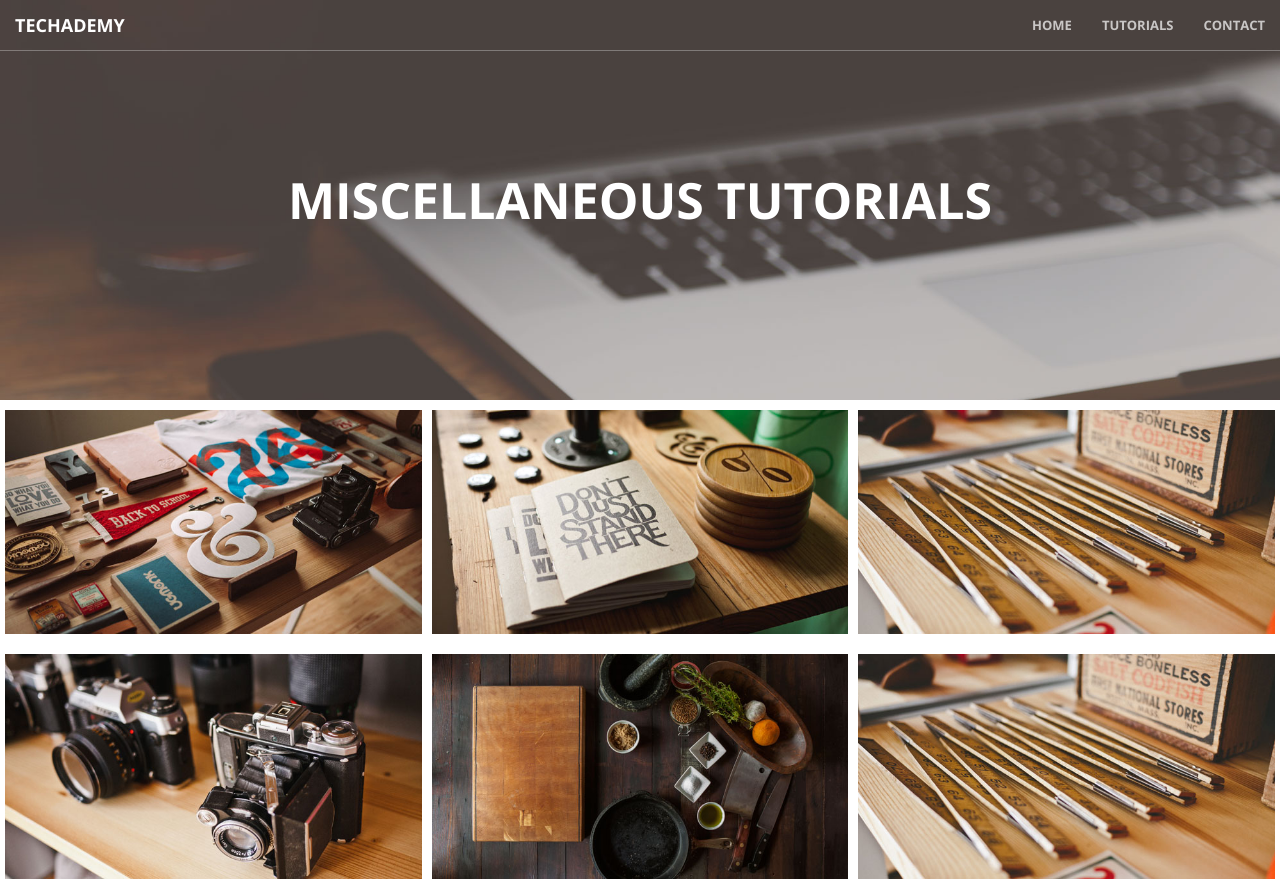
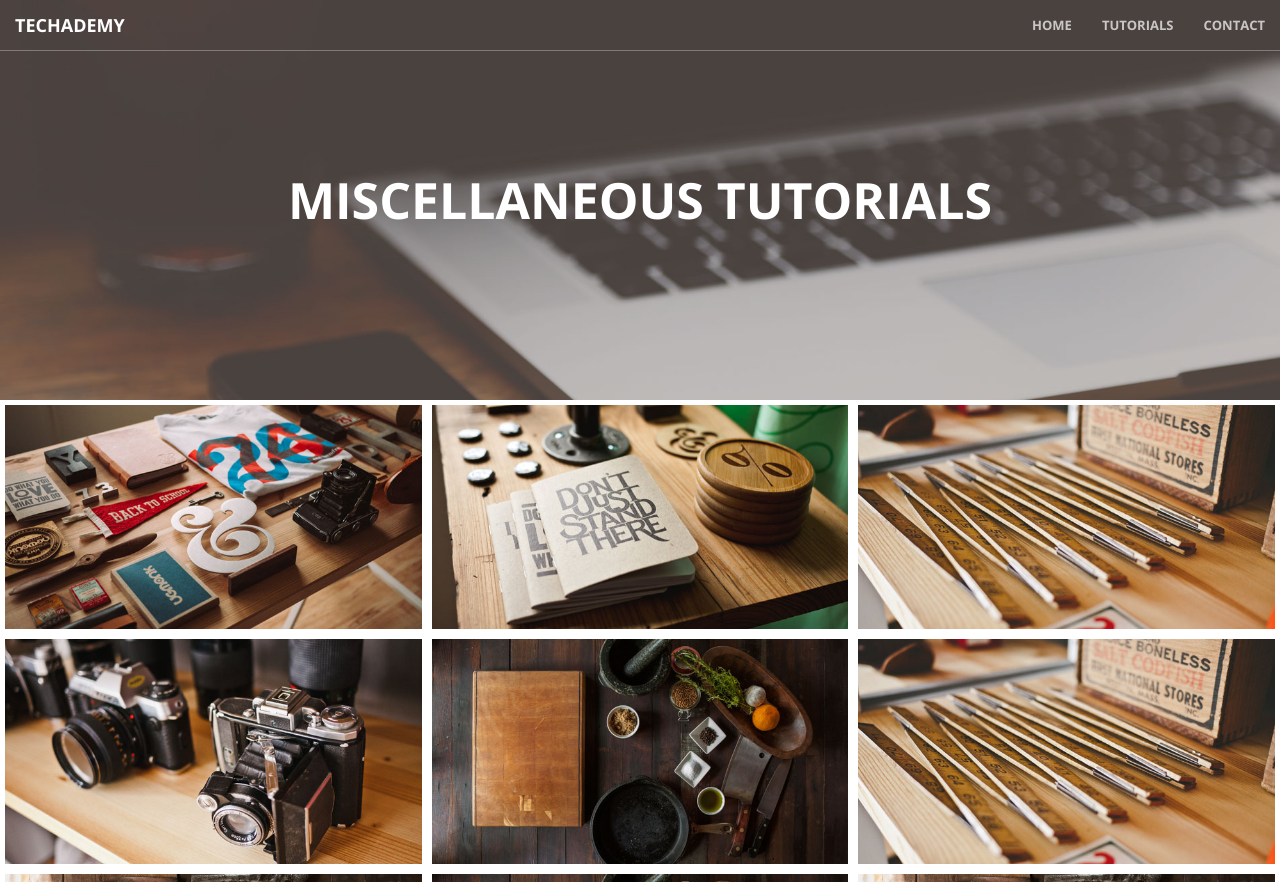
Before and after one commit to axyyu/TJHSSTassistivetech, a website: page misc.html in a window 1280 px wide. Shown: the top 882 px of the page. Drawn offline with nearby package versions, Linux system fonts and the light colour scheme.

Commit message:
Styling edit - removed some padding

```diff
--- a/CSS/creative.css
+++ b/CSS/creative.css
@@ -291,7 +291,7 @@ header .header-content .header-content-inner p {
   color: deepskyblue;
 }
 .no-gutter > [class*='col-'] {
-  padding: 10px 5px;
+  padding: 5px 5px;
 
 }
 .btn-default {
```
